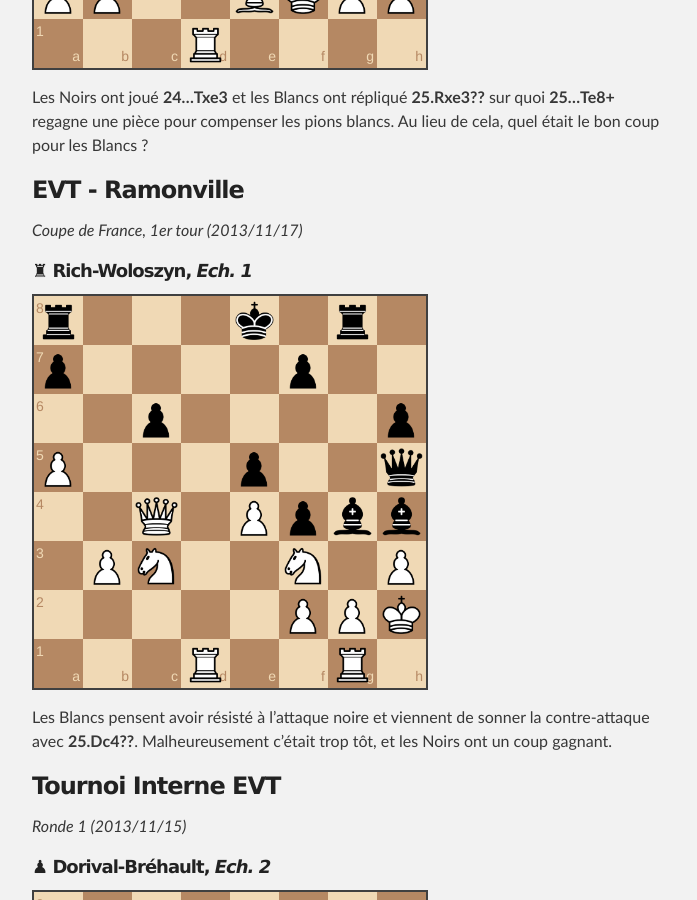
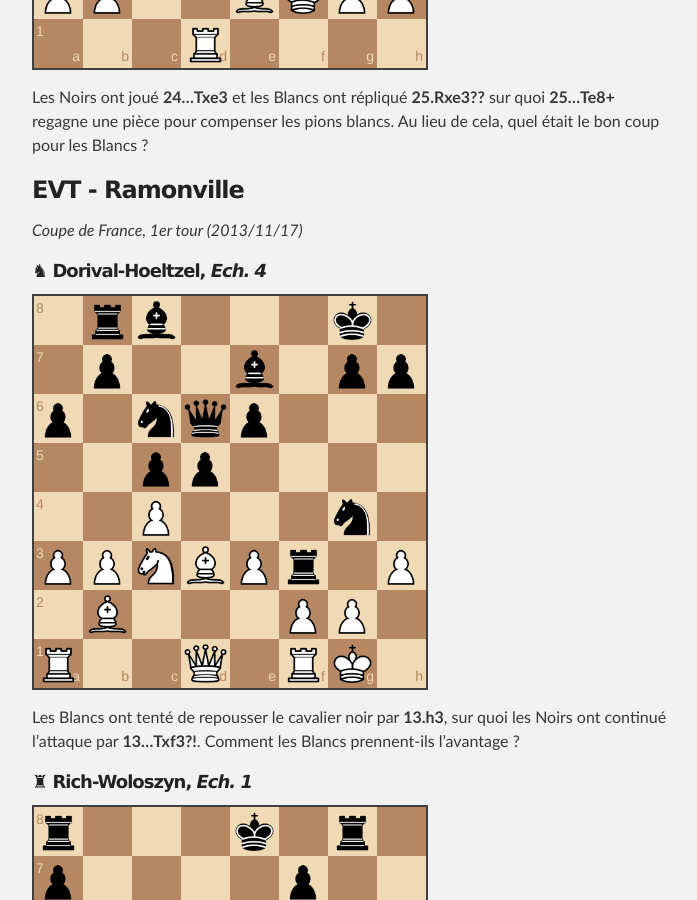
Before and after one commit to echiquier-villeneuve-tolosane/echiquier-villeneuve-tolosane.github.io, a Jekyll site: the page built from exercices.md, in a window 1280 px wide and 900 px high, scrolled down 3510 px. Shown: the whole window, without its empty margins (288-985 px from the left). Built offline with Jekyll 4.4.1, drawn with Linux system fonts in a browser that asks for light colours; nearby versions of some CDN libraries.

Commit message:
exercices.md mis à jour

```diff
--- a/exercices.md
+++ b/exercices.md
@@ -64,6 +64,12 @@ Les Noirs ont joué **24...Txe3** et les Blancs ont répliqué **25.Rxe3??** sur
 ### EVT - Ramonville
 _Coupe de France, 1er tour (2013/11/17)_
 
+##### &#9822;  **Dorival-Hoeltzel**, _Ech. 4_
+
+`1rb3k1/1p2b1pp/p1nqp3/2pp4/2P3n1/PPNBPr1P/1B3PP1/R2Q1RK1 w - - 0 14`
+
+Les Blancs ont tenté de repousser le cavalier noir par **13.h3**, sur quoi les Noirs ont continué l'attaque par **13...Txf3?!**. Comment les Blancs prennent-ils l'avantage ?
+
 ##### &#9820;  **Rich-Woloszyn**, _Ech. 1_
 
 `r3k1r1/p4p2/2p4p/P3p2q/2Q1Ppbb/1PN2N1P/5PPK/3R2R1 b q - 2 24`
```
